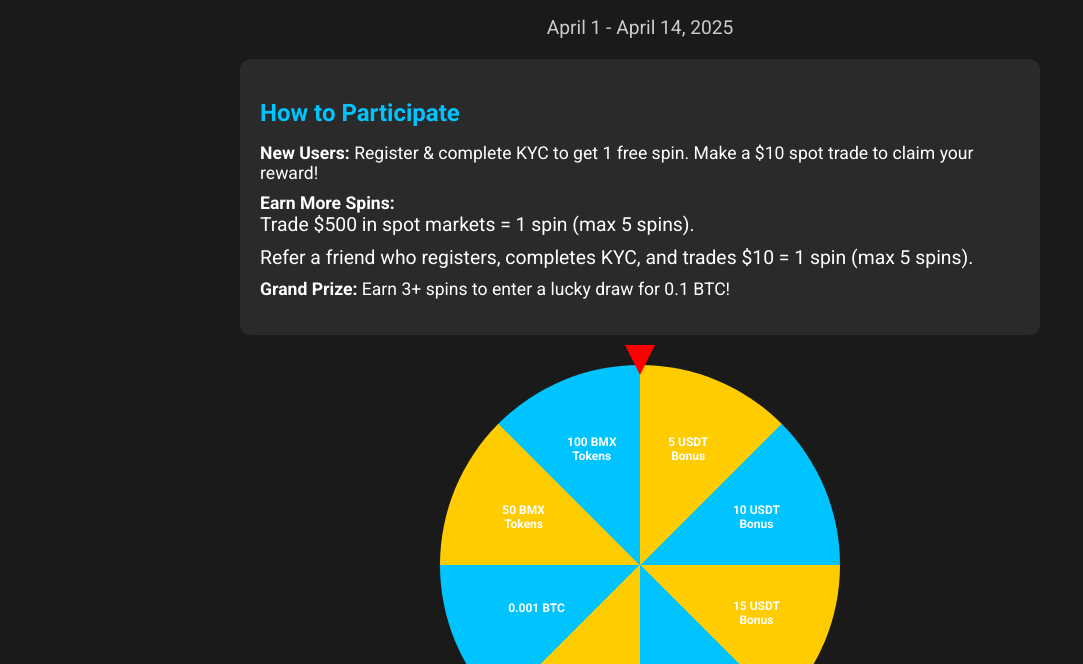
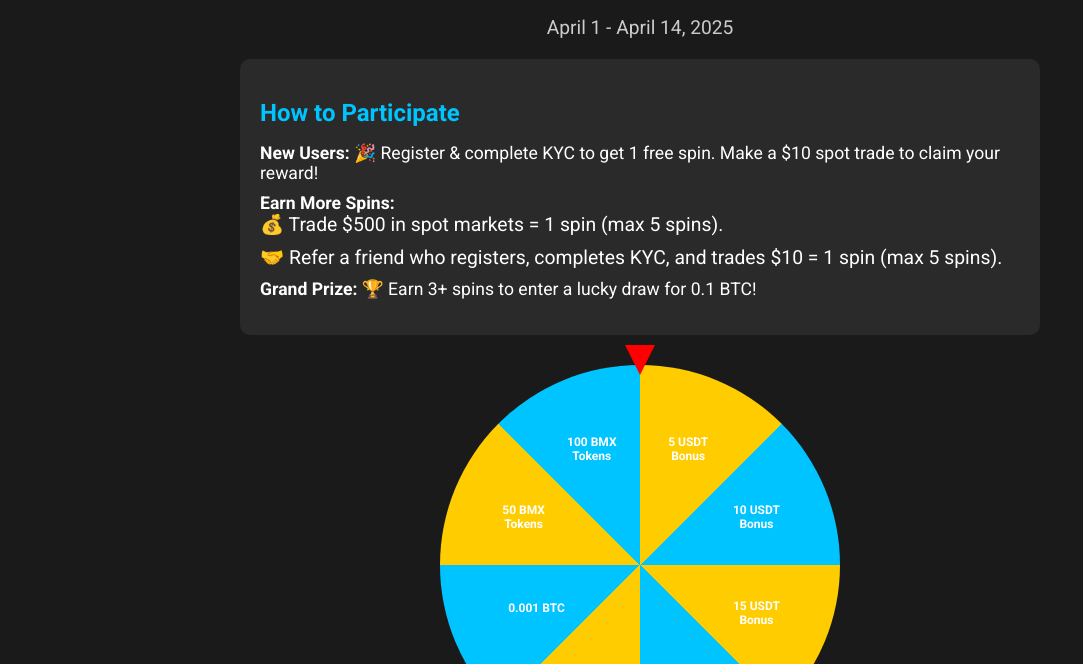
Before and after one commit to Ole-G/bitmart, a plain HTML site: page index.html in a window 1280 px wide. Shown: the part 97-761 px from the top of the page, without its empty margins (0-1083 px from the left). Drawn offline with Linux system fonts and the light colour scheme.

Commit message:
Update index.html

```diff
--- a/index.html
+++ b/index.html
@@ -19,14 +19,14 @@
         <div class="campaign-details">
             <h2>How to Participate</h2>
             <ul>
-                <li><strong>New Users:</strong> Register & complete KYC to get 1 free spin. Make a $10 spot trade to claim your reward!</li>
+                <li><strong>New Users:</strong> 🎉 Register & complete KYC to get 1 free spin. Make a $10 spot trade to claim your reward!</li>
                 <li><strong>Earn More Spins:</strong>
                     <ul>
-                        <li>Trade $500 in spot markets = 1 spin (max 5 spins).</li>
-                        <li>Refer a friend who registers, completes KYC, and trades $10 = 1 spin (max 5 spins).</li>
+                        <li>💰 Trade $500 in spot markets = 1 spin (max 5 spins).</li>
+                        <li>🤝 Refer a friend who registers, completes KYC, and trades $10 = 1 spin (max 5 spins).</li>
                     </ul>
                 </li>
-                <li><strong>Grand Prize:</strong> Earn 3+ spins to enter a lucky draw for 0.1 BTC!</li>
+                <li><strong>Grand Prize:</strong> 🏆 Earn 3+ spins to enter a lucky draw for 0.1 BTC!</li>
             </ul>
         </div>
 
```
